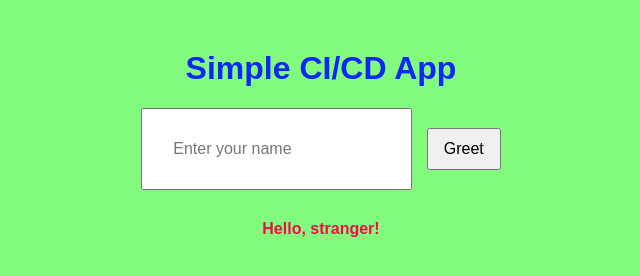
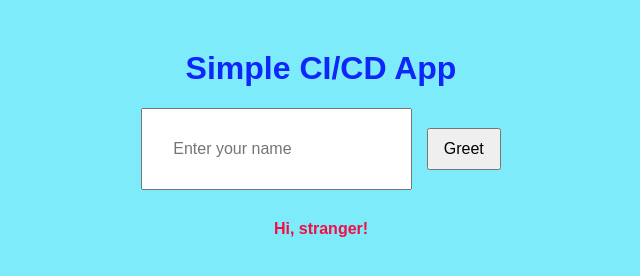
Before and after one commit to hednailiAutomation/CI-CD_Training, a website: page index.html in a window 1280 px wide. Both pictures are taken after a click on the button "Greet". Shown: the whole page, without its empty margins (319-959 px from the left). Drawn offline with Linux system fonts and the light colour scheme.

Commit message:
update app.js

```diff
--- a/app.js
+++ b/app.js
@@ -1,6 +1,6 @@
 function greet() {
   const name = document.getElementById('name').value;
-  const greeting = `Hello, ${name || 'stranger'}!`;
+  const greeting = `Hi, ${name || 'stranger'}!`;
   document.getElementById('greeting').innerText = greeting;
   return greeting; // return for testing
 }
--- a/style.css
+++ b/style.css
@@ -2,7 +2,7 @@ body {
   font-family: Arial, sans-serif;
   text-align: center;
   margin-top: 50px;
-   background-color: rgb(129, 250, 125);
+   background-color: rgb(125, 235, 250);
    color: rgb(14, 38, 247);
 }
 input {
```
